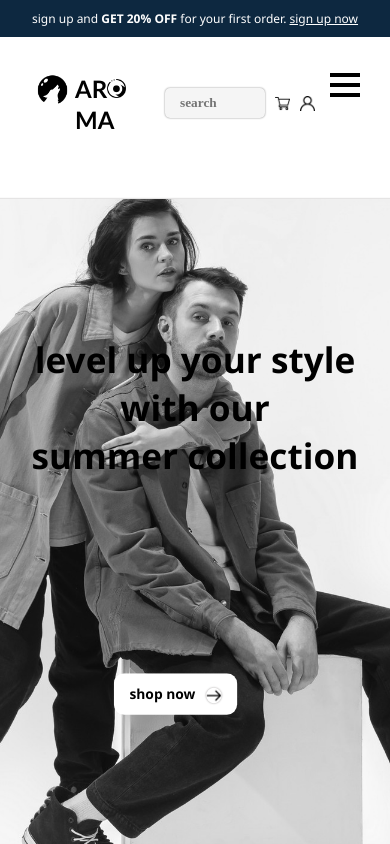
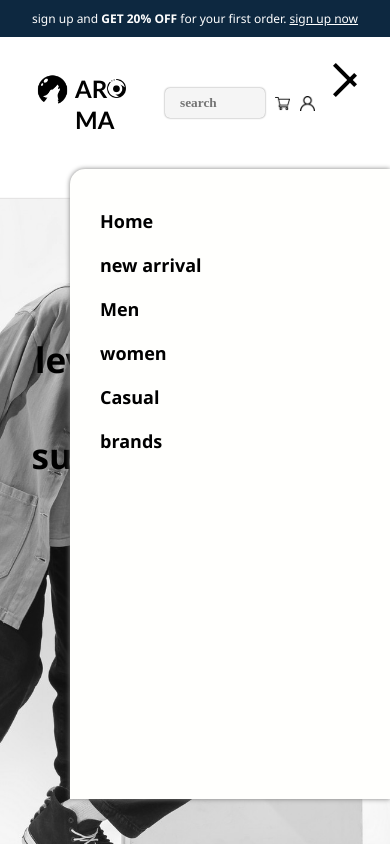
Before and after one commit to the25yahya/AROMA, a React (Vite) app: page / in a window 390 px wide. Both pictures are taken after a click on the element 345 px from the left and 103 px from the top of the page. Shown: the top 844 px of the page. Built offline with nearby package versions, Linux system fonts and the light colour scheme.

Commit message:
added phone dropdown menu

```diff
--- a/src/mainComponents/nav.jsx
+++ b/src/mainComponents/nav.jsx
@@ -5,9 +5,39 @@ import letter from '../imgs/letter-o.png'
 import user from '../imgs/user.png'
 import cart from '../imgs/cart.png'
 
+
+
+
+
+
+function DropDown(props){
+  const dropdownClassname = `dropdown ${props.isOpen ? 'open' : 'show'}`;
+  return(
+    <div className={dropdownClassname}>
+                <p onClick={props.onMainClick}>Home</p>
+                <p>new arrival</p>
+                <p onClick={props.onMenClick}>Men</p>
+                <p onClick={props.onWomenClick}>women</p>
+                <p>Casual</p>
+                <p>brands</p>
+    </div>
+  )
+}
+
+
 function Nav(props){
+  const [isDropDownOpen, setIsDropDownOpen] = useState(true);
+  const toggleDropDown = () => {
+    setIsDropDownOpen(prevState => !prevState);
+  };
   function reloadApp() {
     window.location.reload();
+  }
+  function toggleX() {
+    const bars = document.querySelectorAll('.bar');
+    bars.forEach((bar) => {
+      bar.classList.toggle('x');
+    });
   }
     return(
         <nav>
@@ -25,7 +55,8 @@ function Nav(props){
             <div className='features'>
                 <p onClick={props.onMainClick}>Home</p>
                 <p>new arrival</p>
-                <p onClick={props.onMenClick}>Men</p>
+                <p
+                onClick={props.onMenClick}>Men</p>
                 <p onClick={props.onWomenClick}>women</p>
                 <p>Casual</p>
                 <p>brands</p>
@@ -36,11 +67,17 @@ function Nav(props){
                 <img src={cart}/>
                 <img src={user}/>
             </div>
-            <div className='toggle'>
-              <div className='bar'></div>
-              <div className='bar'></div>
-              <div className='bar'></div>
+            <div onClick={() => {toggleDropDown(); toggleX();}} className='toggle'>
+                <div className='bar'></div>
+                <div className='bar'></div>
+               <div className='bar'></div>
             </div>
+            <DropDown
+        toggleDropDown ={toggleDropDown}
+        onMenClick={props.onMenClick}
+        onWomenClick={props.onWomenClick}
+        onMainClick={props.onMainClick}
+        isOpen={isDropDownOpen}/>
         </nav>
     )
 };
--- a/src/mainComponentsCSS/nav.css
+++ b/src/mainComponentsCSS/nav.css
@@ -2,12 +2,48 @@ nav{
     padding: 30px;
     display: flex;
     justify-content: space-between;
+    position: relative;
 }
+.dropdown{
+    animation: dropdownExpand 0.3s ease-out;
+    display: none;
+    position: absolute;
+    right: 10%;
+    width: 300px;
+    padding: 10px;
+    position: absolute;
+    background-color: #FFFFFD;
+    box-shadow: 0 0 5px grey;
+    z-index: 200;
+    top: 100%;
+    height: 600px;
+    border-radius: 15px 0 0 0;
+    right: 0%;
+    padding-top: 20px;
+  }
+  .dropdown P{
+    margin: 20px;
+    font-weight: 700;
+    font-size: 18px;
+    cursor: pointer;
+    transition: .1s;
+  }
+  .dropdown p span{
+    font-weight: 999;
+    font-size: 20px;
+  }
+  .dropdown p:hover{
+    opacity: 50%;
+  }
+  .show{
+    display: block;
+  }
 .bar{
     width: 30px;
     height: 4px;
     background-color: black;
     margin: 6px 0;
+    transition: transform 0.3s ease-out;
   }
 .toggle{
     display: none;
@@ -71,6 +107,20 @@ nav{
     padding: 15px;
     height: 25px;
 }
+.x:nth-child(1) {
+    transform: rotate(45deg);
+    transition: transform 0.3s ease-out;
+  }
+
+  .x:nth-child(2) {
+    display: none;
+  }
+
+  .x:nth-child(3) {
+    transform: rotate(-45deg);
+    transition: transform 0.3s ease-out;
+  }
+
 
 /*media queries*/
 @media (max-width:950px) {
@@ -96,3 +146,17 @@ nav{
         font-size: 12px;
     }
 }
+
+
+
+/*key frames*/
+@keyframes dropdownExpand {
+    0% {
+      transform: scale(0, 0);
+      transform-origin: top right;
+    }
+    100% {
+      transform: scale(1, 1);
+      transform-origin: top right;
+    }
+  }
```
